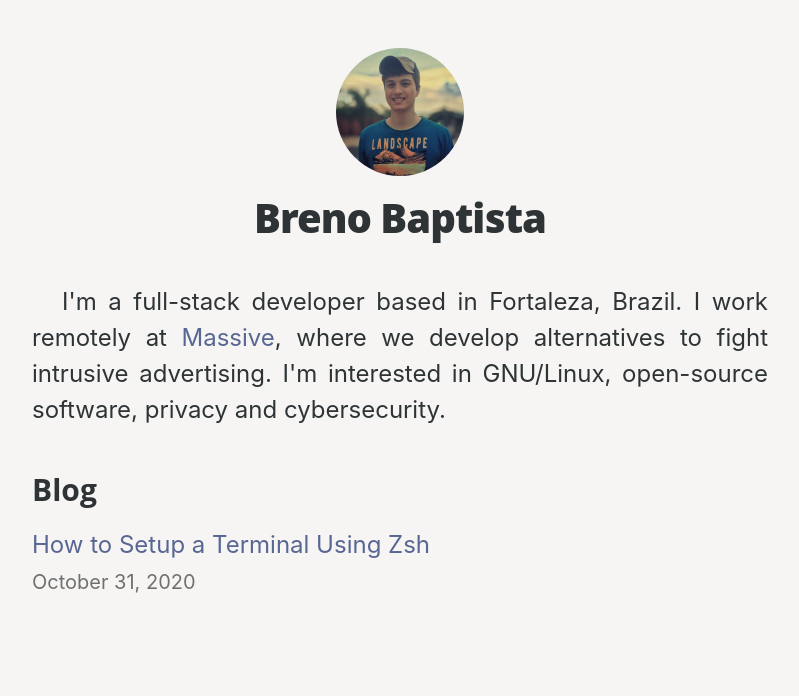
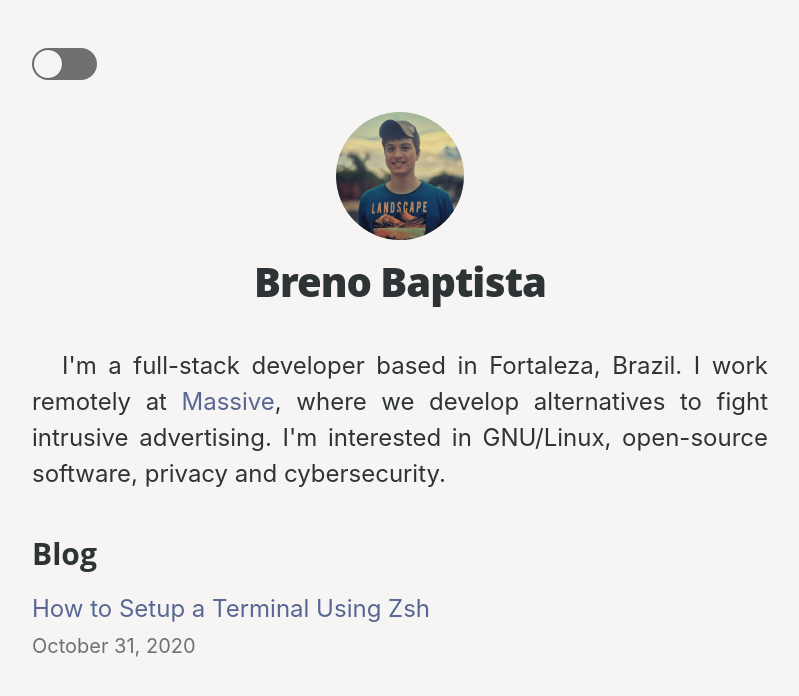
Before and after one commit to brenobaptista/blog, a Next.js app: page / in a window 1280 px wide. Shown: the top 696 px of the page, without its empty margins (240-1039 px from the left). Built offline with nearby package versions, Linux system fonts and the light colour scheme.

Commit message:
Added ToggleSwitch to Layout

```diff
--- a/src/components/Layout.tsx
+++ b/src/components/Layout.tsx
@@ -1,10 +1,13 @@
+import { useState } from 'react'
 import Head from 'next/head'
 import Link from 'next/link'
 import Image from 'next/image'
 
+import ToggleSwitch from './ToggleSwitch'
+
 import {
   Container,
-  Header,
+  HomeHeader,
   Separator,
   ShortBio,
   BackToHome
@@ -18,7 +21,10 @@ interface Props {
 const name = 'Breno Baptista'
 export const siteTitle = 'Breno Baptista'
 
-const Layout = ({ children, home }: Props): JSX.Element => (
+const Layout = ({ children, home }: Props): JSX.Element => {
+  const [switchValue, setSwitchValue] = useState(false)
+
+  return (
     <Container>
       <Head>
         <link rel='icon' href='/favicon.ico' />
@@ -32,9 +38,12 @@ const Layout = ({ children, home }: Props): JSX.Element => (
         <meta name='og:title' content={siteTitle} />
         <meta name='twitter:card' content='summary_large_image' />
       </Head>
-    <Header>
+      <ToggleSwitch
+        isOn={switchValue}
+        handleToggle={() => setSwitchValue(!switchValue)}
+      />
       {home && (
-        <>
+        <HomeHeader>
           <Image
             src='/images/profile.jpg'
             alt={name}
@@ -43,15 +52,19 @@ const Layout = ({ children, home }: Props): JSX.Element => (
             priority
           />
           <h1>{name}</h1>
-        </>
+        </HomeHeader>
       )}
-    </Header>
       <main>{children}</main>
       {!home && (
         <>
           <Separator />
           <ShortBio>
-          <Image src='/images/profile.jpg' alt={name} width={80} height={80} />
+            <Image
+              src='/images/profile.jpg'
+              alt={name}
+              width={80}
+              height={80}
+            />
             <p>
               Breno Baptista is a full-stack developer at{' '}
               <a
@@ -62,8 +75,8 @@ const Layout = ({ children, home }: Props): JSX.Element => (
               >
                 Massive
               </a>
-            , where he develops web apps to fight advertising, data selling and
-            privacy violations. He is interested in GNU/Linux, open-source
+              , where he develops web apps to fight advertising, data selling
+              and privacy violations. He is interested in GNU/Linux, open-source
               software, privacy and cybersecurity.
             </p>
           </ShortBio>
@@ -76,5 +89,6 @@ const Layout = ({ children, home }: Props): JSX.Element => (
       )}
     </Container>
   )
+}
 
 export default Layout
--- a/src/styles/components/Layout.ts
+++ b/src/styles/components/Layout.ts
@@ -19,7 +19,7 @@ export const Container = styled.div`
   }
 `
 
-export const Header = styled.header`
+export const HomeHeader = styled.header`
   display: flex;
   flex-direction: column;
   align-items: center;
```
Lines whose indentation alone changed are shown as unchanged.
